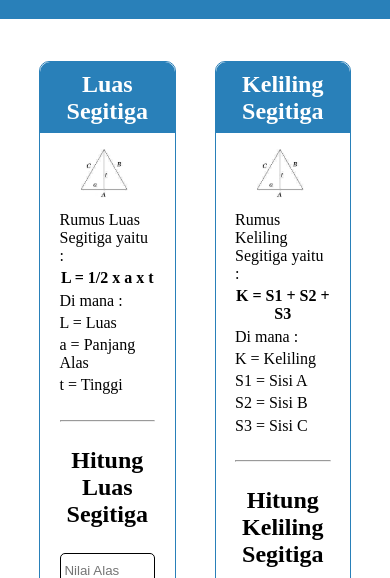
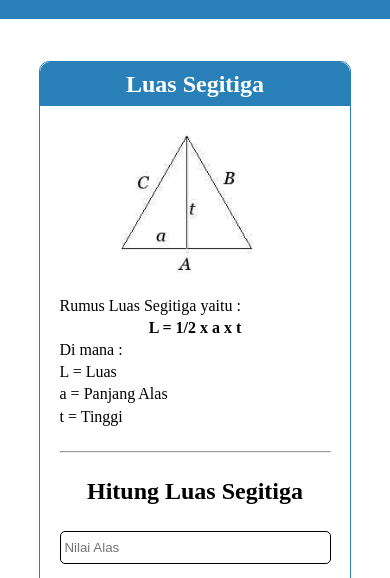
Before and after one commit to karacelly/karacelly.github.io, a plain HTML site: page index.html in a window 390 px wide. Shown: the part 249-827 px from the top of the page. Drawn offline with Linux system fonts and the light colour scheme.

Commit message:
add responsive

```diff
--- a/css/index.css
+++ b/css/index.css
@@ -84,6 +84,7 @@ header h1 {
 
 .calc {
   display: flex;
+  flex-direction: row;
   gap: 10%;
   justify-content: center;
 }
@@ -175,3 +176,14 @@ footer {
   color: white;
   height: 10vh;
 }
+
+@media screen and (max-width: 768px) {
+  .calc {
+    flex-direction: column;
+    align-items: center;
+  }
+
+  .content {
+    width: 80%;
+  }
+}
```
